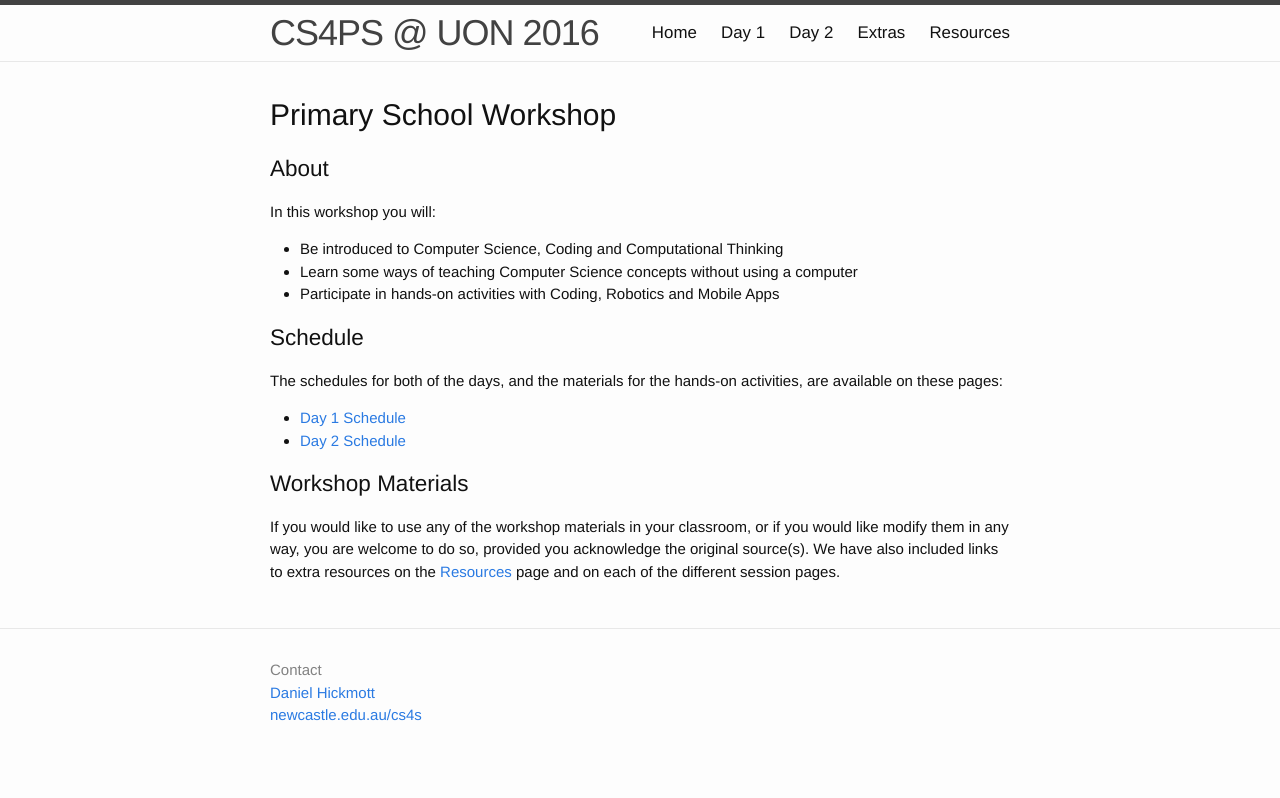
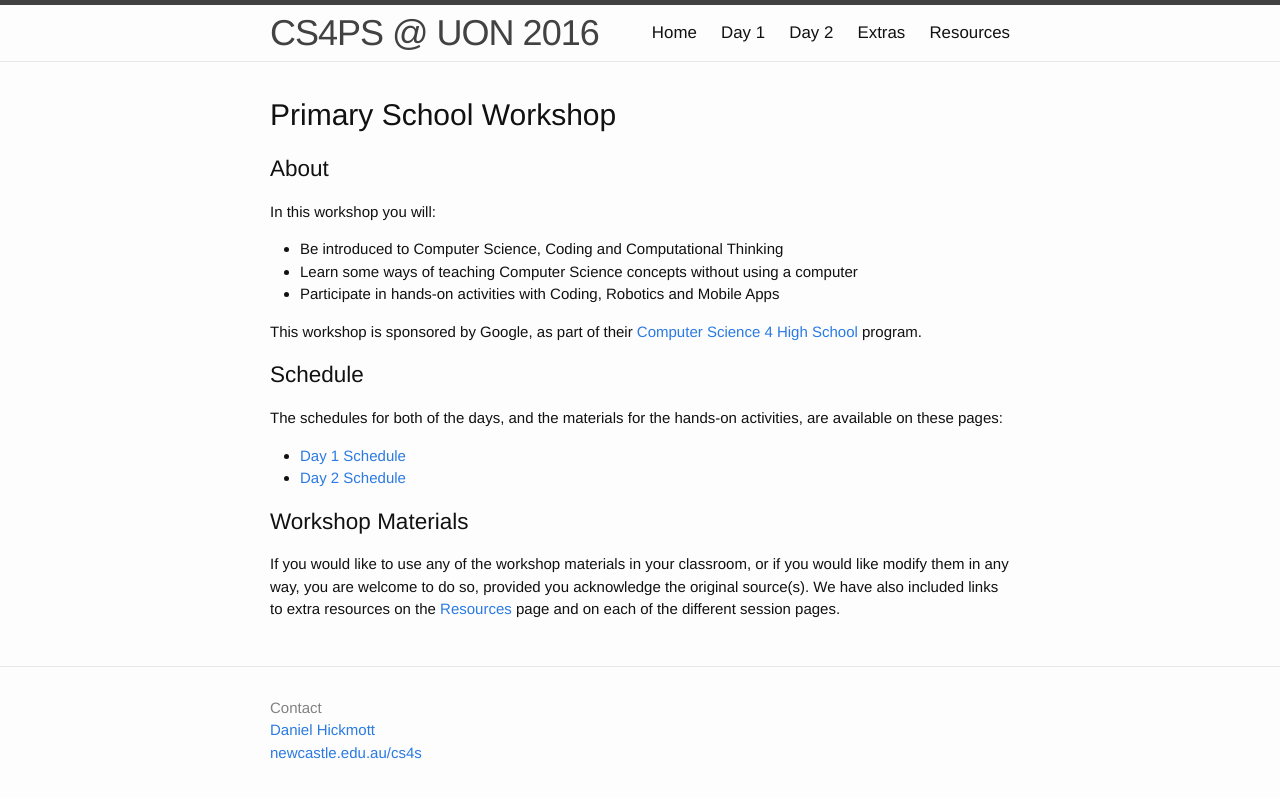
Before and after one commit to cs4s/ps-2016, a Jekyll site: the page built from index.md, in a window 1280 px wide. Shown: the top 798 px of the page. Built offline with Jekyll 4.4.1, drawn with Linux system fonts in a browser that asks for light colours.

Commit message:
Updates sponsorship information

```diff
--- a/index.md
+++ b/index.md
@@ -13,6 +13,8 @@ In this workshop you will:
 - Learn some ways of teaching Computer Science concepts without using a computer
 - Participate in hands-on activities with Coding, Robotics and Mobile Apps
 
+This workshop is sponsored by Google, as part of their [Computer Science 4 High School](https://www.cs4hs.com/index.html){:target="_blank"} program.
+
 ## Schedule
 
 The schedules for both of the days, and the materials for the hands-on activities, are available on these pages:
```
